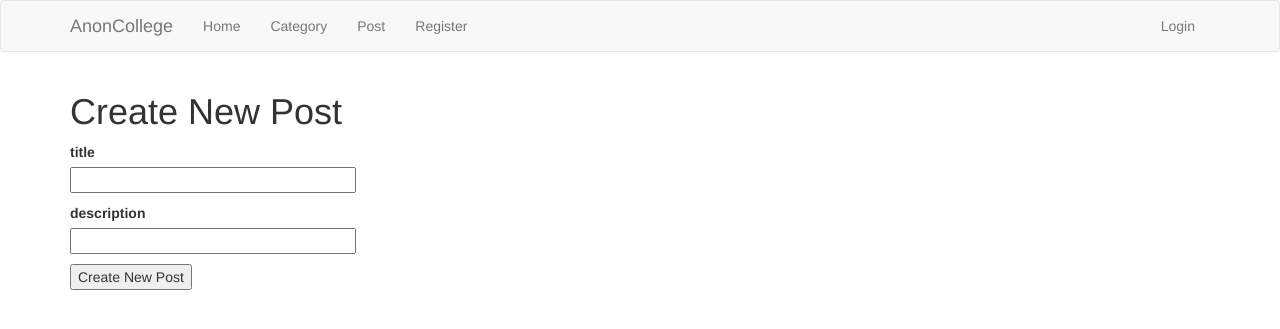
After one commit to esussette/AnonCollege, a Flask app: page /createPost in a window 1280 px wide. The commit adds this page. Shown: the top 329 px of the page. Run offline with Flask 2, Linux system fonts and the light colour scheme; some libraries are stand-ins or nearby versions.

Commit message:
new post creation

```diff
--- a/app/forms.py
+++ b/app/forms.py
@@ -1,6 +1,8 @@
 from flask_wtf import FlaskForm
 from wtforms import StringField, PasswordField, BooleanField, SubmitField
-from wtforms.validators import DataRequired, Email, EqualTo
+from wtforms.validators import DataRequired, Email, EqualTo, ValidationError
+
+from app.models import User
 
 
 class LoginForm(FlaskForm):
@@ -27,3 +29,9 @@ class RegistrationForm(FlaskForm):
         user = User.query.filter_by(email=email.data).first()
         if user is not None:
             raise ValidationError('Please use a different email address.')
+
+
+class NewPostForm(FlaskForm):
+    title = StringField('title', validators=[DataRequired()])
+    description = StringField('description', validators=[DataRequired()])
+    submit = SubmitField('Create New Post')
--- a/app/routes.py
+++ b/app/routes.py
@@ -3,8 +3,8 @@ from flask_login import login_user, logout_user
 from sqlalchemy.sql.functions import random, current_user
 from werkzeug.urls import url_parse
 
-from app import app
-from app.forms import LoginForm, RegistrationForm
+from app import app, db
+from app.forms import LoginForm, RegistrationForm, NewPostForm
 from app.models import User
 
 
@@ -12,6 +12,23 @@ from app.models import User
 @app.route('/home')
 def homepage():
     return render_template('index.html')
+
+
+@app.route('/category')
+def category():
+    return render_template('category.html')
+
+
+@app.route('/createPost')
+def createPost():
+    form = NewPostForm()
+    if form.validate_on_submit():
+        flash('New post for category {}'.format(form.Artist.data))
+        my_post = NewPostForm(title=form.title.data, description=form.description.data)
+        db.session.add(my_post)
+        db.session.commit()
+        return redirect(url_for('category'))
+    return render_template('createPost.html', title='New artists', form=form)
 
 
 @app.route('/login', methods=['GET', 'POST'])
--- a/app/templates/base.html
+++ b/app/templates/base.html
@@ -19,8 +19,9 @@
             <div class="collapse navbar-collapse" id="bs-example-navbar-collapse-1">
                 <ul class="nav navbar-nav">
                     <li><a href="{{ url_for('homepage') }}">Home</a></li>
-                    <li><a href="{{ url_for('login') }}">Login</a></li>
-                    <li><a href="{{ url_for('register') }}">Login</a></li>
+                    <li><a href="{{ url_for('category') }}">Category</a></li>
+                    <li><a href="{{ url_for('createPost') }}">Post</a></li>
+                    <li><a href="{{ url_for('register') }}">Register</a></li>
                 </ul>
                 <ul class="nav navbar-nav navbar-right">
                     {% if current_user.is_anonymous %}
--- /dev/null
+++ b/app/templates/createPost.html
@@ -0,0 +1,23 @@
+{% extends "base.html" %}
+
+{% block app_content %}
+    <h1>Create New Post</h1>
+    <form action="" method="post" novalidate>
+        {{ form.hidden_tag() }}
+        <p>
+            {{ form.title.label }}<br>
+            {{ form.title(size=32) }}<br>
+            {% for error in form.title.errors %}
+            <span style="color: red;">[{{ error }}]</span>
+            {% endfor %}
+        </p>
+        <p>
+            {{ form.description.label }}<br>
+            {{ form.description(size=32) }}<br>
+            {% for error in form.description.errors %}
+            <span style="color: red;">[{{ error }}]</span>
+            {% endfor %}
+        </p>
+        <p>{{ form.submit() }}</p>
+    </form>
+{% endblock %}
```
Also changed, not shown: app/templates/category.html (added, +21 -0 lines).
